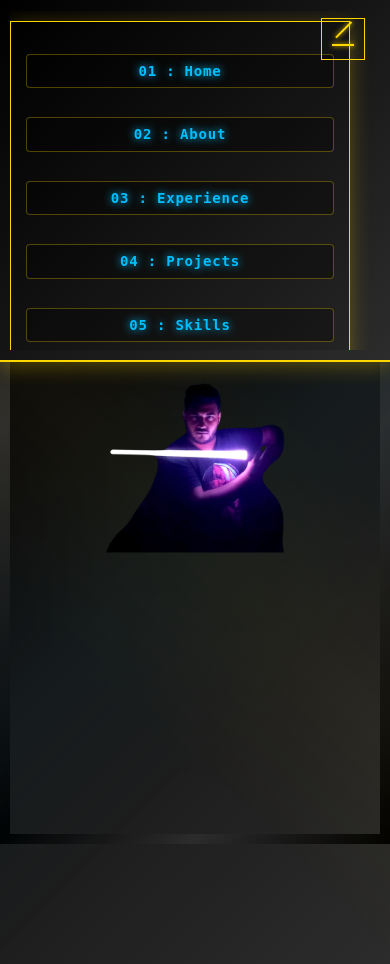
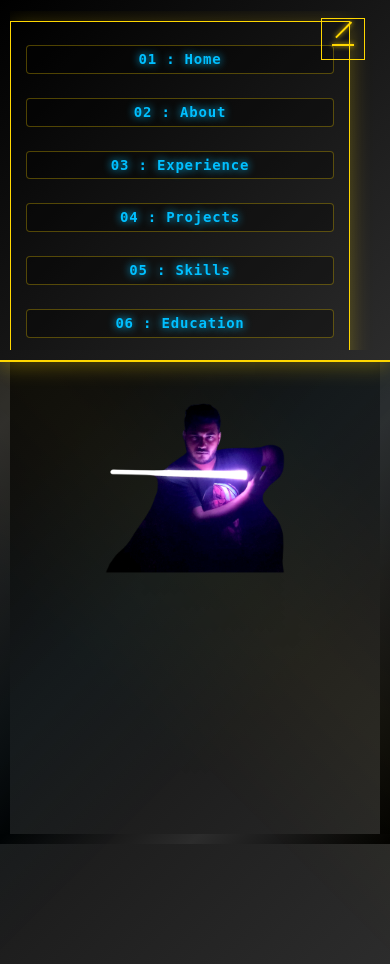
Before and after one commit to SiamSarker/portfo, a Flask app: page / in a window 390 px wide, after a click on "Toggle navigation". Run offline with Flask 2, Linux system fonts and the light colour scheme; some libraries are stand-ins or nearby versions.

Commit message:
Fix mobile navigation and remove extra background space
MOBILE NAVIGATION FIXES:
- Fixed hamburger menu to show all navigation items properly
- Reduced spacing and font sizes to fit all 7 menu items
- Added scrollable menu with max-height for very small screens
- Improved touch-friendly sizing and spacing

BACKGROUND SPACE FIX:
- Removed body margin-top that was causing extra space
- Added proper padding-top to hero sections instead
- Eliminated unwanted background star visibility
- Clean layout without extra spacing issues

MOBILE MENU IMPROVEMENTS:
- Reduced gap between menu items (5px â†’ 2px)
- Smaller font size (12px â†’ 11px) for better fit
- Reduced padding (8px 15px â†’ 6px 12px)
- Added max-height: 80vh with scroll for overflow
- Better line-height for compact display

LAYOUT FIXES:
- Desktop: Added padding-top: 100px to hero sections
- Mobile: Added padding-top: 100px to hero sections
- Removed body margin-top that caused extra space
- Proper spacing for fixed navigation bar

BENEFITS:
- All 7 navigation items now visible in mobile menu
- No more extra space showing background stars
- Clean, professional mobile navigation
- Proper spacing for fixed navigation bar
- Scrollable menu for very small screens

Mobile navigation now shows all items and no extra background space!

```diff
--- a/static/custom.css
+++ b/static/custom.css
@@ -125,9 +125,9 @@
     border-color: var(--starwars-blue) !important;
 }
 
-/* Add top margin to body content to prevent overlap */
+/* Body styling without extra margin */
 body {
-    margin-top: 80px !important;
+    margin-top: 0 !important;
     background: linear-gradient(135deg, var(--starwars-dark) 0%, var(--starwars-gray) 50%, var(--starwars-dark) 100%) !important;
     color: var(--starwars-white) !important;
     font-family: 'Rajdhani', sans-serif !important;
@@ -649,27 +649,30 @@ div, section, article, main, aside, header, footer {
 @media (max-width: 768px) {
     .navbar-nav {
         flex-direction: column !important;
-        gap: 5px !important;
-        padding: 15px 0 !important;
+        gap: 2px !important;
+        padding: 10px 0 !important;
         background: linear-gradient(135deg, var(--starwars-dark) 0%, var(--starwars-gray) 100%) !important;
         border: 1px solid var(--starwars-gold) !important;
         border-radius: 0 !important;
         box-shadow: 0 4px 20px rgba(255, 215, 0, 0.3) !important;
         margin-top: 10px !important;
+        max-height: 80vh !important;
+        overflow-y: auto !important;
     }
 
     .navbar-nav li {
-        margin: 2px 0 !important;
+        margin: 1px 0 !important;
         width: 100% !important;
         text-align: center !important;
     }
 
     .navbar-nav li a p {
-        font-size: 12px !important;
-        padding: 8px 15px !important;
+        font-size: 11px !important;
+        padding: 6px 12px !important;
         margin: 0 !important;
         color: var(--starwars-gold) !important;
         text-shadow: 0 0 10px var(--starwars-gold) !important;
+        line-height: 1.2 !important;
     }
 
     .navbar-toggle {
@@ -699,7 +702,7 @@ div, section, article, main, aside, header, footer {
 @media (max-width: 768px) {
     .hero-full-container {
         min-height: 100vh !important;
-        padding: 80px 0 40px 0 !important;
+        padding: 100px 0 40px 0 !important;
     }
 
     .hero-full-wrapper {
@@ -885,6 +888,10 @@ div, section, article, main, aside, header, footer {
         border: none !important;
         box-shadow: none !important;
         margin-top: 0 !important;
+    }
+
+    .hero-full-container {
+        padding-top: 100px !important;
     }
 
     .hero-full-wrapper {
```
